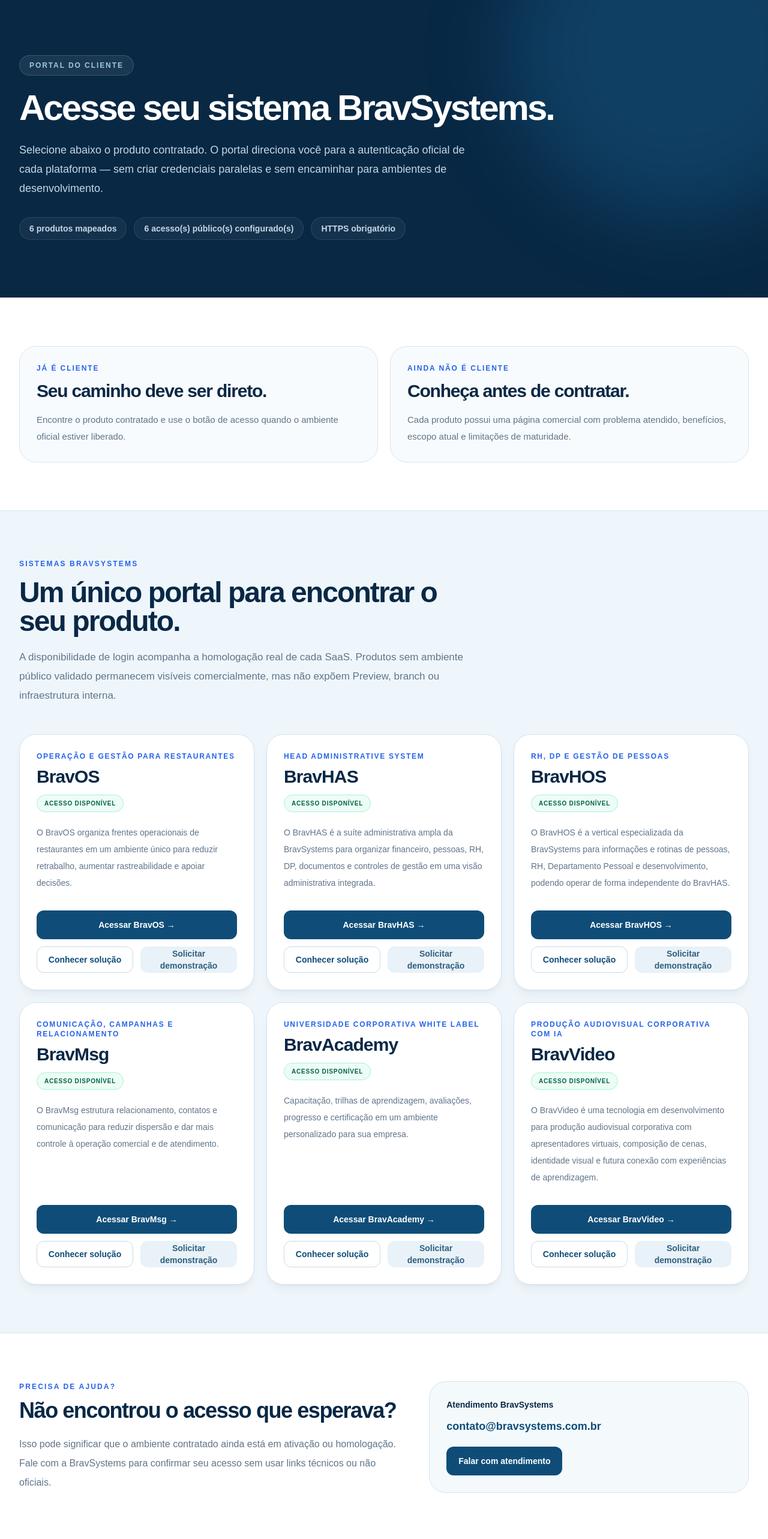
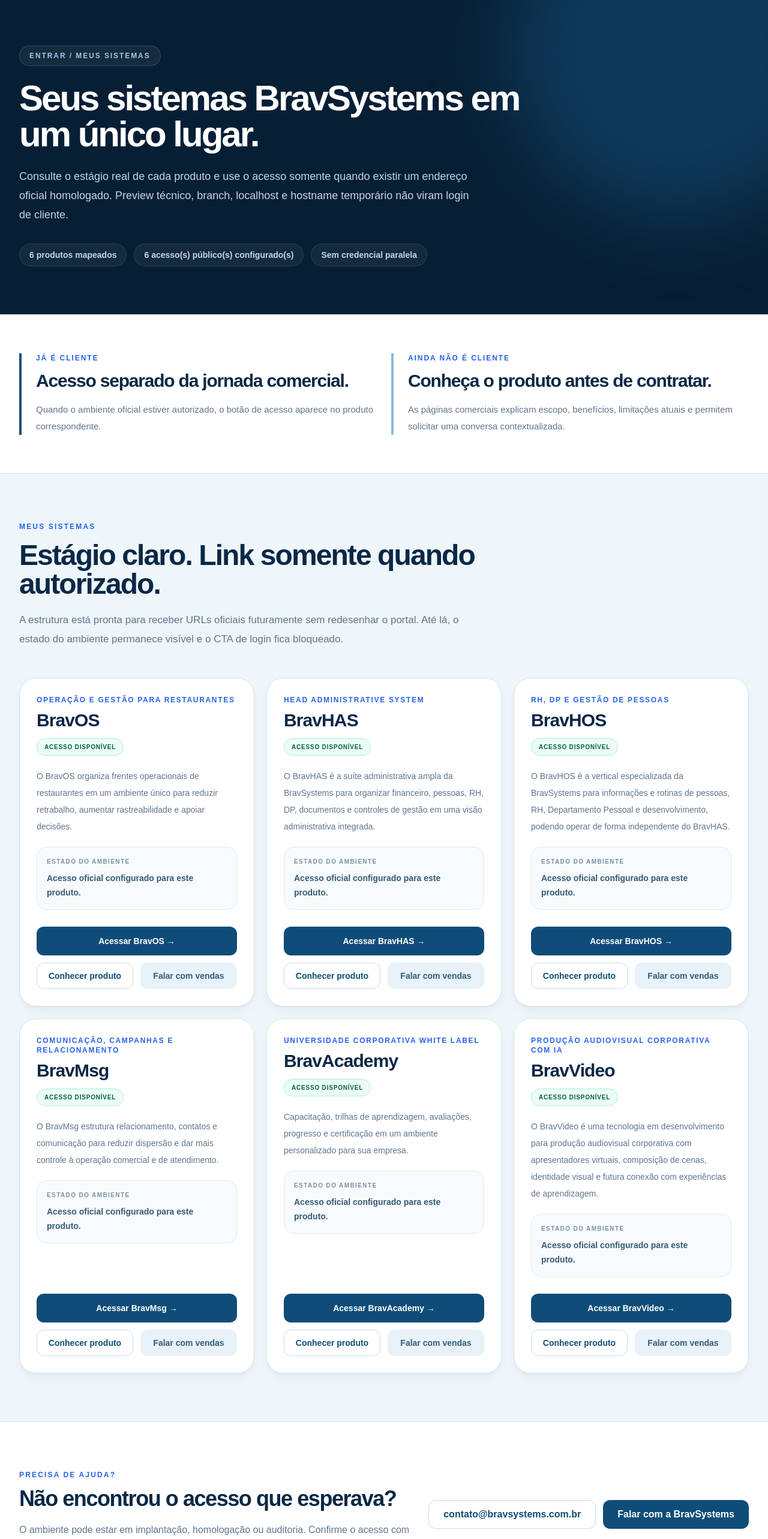
Before and after one commit to Binho35/bravsystems, a Next.js app: page /acessar in a window 1280 px wide. Shown: the part 80-2646 px from the top of the page at 60% size. Built offline with nearby package versions, Linux system fonts and the light colour scheme; no server answers.

Commit message:
feat: unifica Meus Sistemas na Central de Acesso

```diff
--- a/app/acessar/page.tsx
+++ b/app/acessar/page.tsx
@@ -5,14 +5,14 @@ import { SiteHeader } from "@/components/SiteHeader";
 import { productAccessCatalog, type ProductAccessStatus } from "@/lib/product-access";
 
 export const metadata: Metadata = {
-  title: "Central de Acesso aos Sistemas",
-  description: "Acesse o sistema BravSystems contratado ou consulte a disponibilidade das plataformas do ecossistema BravSystems.",
+  title: "Meus Sistemas",
+  description: "Portal oficial para localizar os produtos BravSystems e acessar somente ambientes oficialmente homologados.",
   alternates: { canonical: "/acessar" },
   openGraph: {
     type: "website",
     url: "https://bravsystems.com.br/acessar",
-    title: "Central de Acesso | BravSystems",
-    description: "Selecione o produto contratado para acessar sua plataforma BravSystems.",
+    title: "Meus Sistemas | BravSystems",
+    description: "Encontre seu produto BravSystems e acesse somente ambientes oficialmente autorizados.",
   },
 };
 
@@ -27,53 +27,51 @@ export default function AccessPage() {
   const availableCount = productAccessCatalog.filter((product) => product.loginHref).length;
 
   return (
-    <main className="min-h-screen overflow-x-hidden bg-[#f4f8fb] text-[#092846]">
+    <main className="min-h-screen overflow-x-hidden bg-[#f5f9fc] text-[#092846]">
       <SiteHeader />
 
-      <section className="relative overflow-hidden border-b border-[#d8e6ef] bg-[#082844] text-white">
+      <section className="relative overflow-hidden border-b border-[#d8e6ef] bg-[#071f35] text-white">
         <div className="pointer-events-none absolute -right-32 -top-48 h-[560px] w-[560px] rounded-full bg-[#1d6c9e]/35 blur-3xl" aria-hidden="true" />
-        <div className="relative mx-auto max-w-[1280px] px-6 py-20 sm:py-24 lg:px-8">
-          <div className="inline-flex rounded-full border border-white/15 bg-white/8 px-4 py-2 text-xs font-extrabold uppercase tracking-[.16em] text-[#9fc8e2]">
-            Portal do cliente
+        <div className="relative mx-auto max-w-[1280px] px-5 py-16 sm:px-8 sm:py-20">
+          <div className="inline-flex rounded-full border border-white/15 bg-white/[.06] px-4 py-2 text-xs font-extrabold uppercase tracking-[.16em] text-[#9fc8e2]">
+            Entrar / Meus Sistemas
           </div>
-          <h1 className="mt-6 max-w-4xl text-5xl font-bold tracking-[-.05em] sm:text-6xl">Acesse seu sistema BravSystems.</h1>
-          <p className="mt-6 max-w-3xl text-[18px] leading-8 text-[#c3d7e5]">Selecione abaixo o produto contratado. O portal direciona você para a autenticação oficial de cada plataforma — sem criar credenciais paralelas e sem encaminhar para ambientes de desenvolvimento.</p>
+          <h1 className="mt-6 max-w-4xl text-5xl font-bold tracking-[-.05em] sm:text-6xl">Seus sistemas BravSystems em um único lugar.</h1>
+          <p className="mt-6 max-w-3xl text-[18px] leading-8 text-[#c3d7e5]">Consulte o estágio real de cada produto e use o acesso somente quando existir um endereço oficial homologado. Preview técnico, branch, localhost e hostname temporário não viram login de cliente.</p>
           <div className="mt-8 flex flex-wrap gap-3 text-sm font-semibold text-[#c3d7e5]">
             <span className="rounded-full border border-white/10 bg-white/5 px-4 py-2">{productAccessCatalog.length} produtos mapeados</span>
             <span className="rounded-full border border-white/10 bg-white/5 px-4 py-2">{availableCount} acesso(s) público(s) configurado(s)</span>
-            <span className="rounded-full border border-white/10 bg-white/5 px-4 py-2">HTTPS obrigatório</span>
+            <span className="rounded-full border border-white/10 bg-white/5 px-4 py-2">Sem credencial paralela</span>
           </div>
         </div>
       </section>
 
-      <section className="bg-white py-16 sm:py-20">
-        <div className="mx-auto max-w-[1280px] px-6 lg:px-8">
-          <div className="grid gap-5 md:grid-cols-2">
-            <article className="rounded-[28px] border border-[#d7e5ed] bg-[#f8fbfd] p-7">
-              <div className="text-xs font-extrabold uppercase tracking-[.16em] text-[#2563eb]">Já é cliente</div>
-              <h2 className="mt-3 text-3xl font-bold tracking-[-.04em]">Seu caminho deve ser direto.</h2>
-              <p className="mt-4 text-[15px] leading-7 text-[#60758a]">Encontre o produto contratado e use o botão de acesso quando o ambiente oficial estiver liberado.</p>
-            </article>
-            <article className="rounded-[28px] border border-[#d7e5ed] bg-[#f8fbfd] p-7">
-              <div className="text-xs font-extrabold uppercase tracking-[.16em] text-[#2563eb]">Ainda não é cliente</div>
-              <h2 className="mt-3 text-3xl font-bold tracking-[-.04em]">Conheça antes de contratar.</h2>
-              <p className="mt-4 text-[15px] leading-7 text-[#60758a]">Cada produto possui uma página comercial com problema atendido, benefícios, escopo atual e limitações de maturidade.</p>
-            </article>
-          </div>
+      <section className="bg-white py-14 sm:py-16">
+        <div className="mx-auto grid max-w-[1280px] gap-6 px-5 sm:px-8 md:grid-cols-2">
+          <article className="border-l-4 border-[#0f4d78] pl-6">
+            <div className="text-xs font-extrabold uppercase tracking-[.16em] text-[#2563eb]">Já é cliente</div>
+            <h2 className="mt-3 text-3xl font-bold tracking-[-.04em]">Acesso separado da jornada comercial.</h2>
+            <p className="mt-4 text-[15px] leading-7 text-[#60758a]">Quando o ambiente oficial estiver autorizado, o botão de acesso aparece no produto correspondente.</p>
+          </article>
+          <article className="border-l-4 border-[#8abbd8] pl-6">
+            <div className="text-xs font-extrabold uppercase tracking-[.16em] text-[#2563eb]">Ainda não é cliente</div>
+            <h2 className="mt-3 text-3xl font-bold tracking-[-.04em]">Conheça o produto antes de contratar.</h2>
+            <p className="mt-4 text-[15px] leading-7 text-[#60758a]">As páginas comerciais explicam escopo, benefícios, limitações atuais e permitem solicitar uma conversa contextualizada.</p>
+          </article>
         </div>
       </section>
 
-      <section className="border-y border-[#d8e6ef] bg-[#eef6fb] py-18 sm:py-20">
-        <div className="mx-auto max-w-[1280px] px-6 lg:px-8">
+      <section id="sistemas" className="border-y border-[#d8e6ef] bg-[#eef6fb] py-18 sm:py-20">
+        <div className="mx-auto max-w-[1280px] px-5 sm:px-8">
           <div className="max-w-3xl">
-            <div className="text-xs font-extrabold uppercase tracking-[.18em] text-[#2563eb]">Sistemas BravSystems</div>
-            <h2 className="mt-4 text-4xl font-bold tracking-[-.04em] sm:text-5xl">Um único portal para encontrar o seu produto.</h2>
-            <p className="mt-5 text-[17px] leading-8 text-[#60758a]">A disponibilidade de login acompanha a homologação real de cada SaaS. Produtos sem ambiente público validado permanecem visíveis comercialmente, mas não expõem Preview, branch ou infraestrutura interna.</p>
+            <div className="text-xs font-extrabold uppercase tracking-[.18em] text-[#2563eb]">Meus Sistemas</div>
+            <h2 className="mt-4 text-4xl font-bold tracking-[-.04em] sm:text-5xl">Estágio claro. Link somente quando autorizado.</h2>
+            <p className="mt-5 text-[17px] leading-8 text-[#60758a]">A estrutura está pronta para receber URLs oficiais futuramente sem redesenhar o portal. Até lá, o estado do ambiente permanece visível e o CTA de login fica bloqueado.</p>
           </div>
 
-          <div className="mt-12 grid gap-5 md:grid-cols-2 xl:grid-cols-3">
+          <div className="mt-12 grid gap-5 md:grid-cols-2 xl:grid-cols-3" data-access-grid>
             {productAccessCatalog.map((product) => (
-              <article key={product.slug} className="flex min-h-[360px] flex-col rounded-[28px] border border-[#d3e2eb] bg-white p-7 shadow-lg shadow-[#0b2947]/5">
+              <article key={product.slug} className="flex min-h-[370px] flex-col rounded-[28px] border border-[#d3e2eb] bg-white p-6 shadow-lg shadow-[#0b2947]/5 transition hover:-translate-y-1 hover:shadow-xl hover:shadow-[#0b2947]/8 sm:p-7">
                 <div className="flex flex-wrap items-start justify-between gap-3">
                   <div>
                     <div className="text-xs font-extrabold uppercase tracking-[.14em] text-[#2563eb]">{product.category}</div>
@@ -83,23 +81,27 @@ export default function AccessPage() {
                 </div>
 
                 <p className="mt-5 text-sm leading-7 text-[#60758a]">{product.description}</p>
+                <div className="mt-5 rounded-2xl border border-[#e0e9ef] bg-[#f8fbfd] p-4">
+                  <div className="text-[10px] font-extrabold uppercase tracking-[.14em] text-[#7990a2]">Estado do ambiente</div>
+                  <p className="mt-2 text-sm font-semibold leading-6 text-[#365a73]">{product.environmentNote}</p>
+                </div>
 
-                <div className="mt-auto grid gap-3 pt-8">
+                <div className="mt-auto grid gap-3 pt-7">
                   {product.loginHref ? (
                     <a href={product.loginHref} className="inline-flex min-h-12 items-center justify-center rounded-xl bg-[#0f4d78] px-5 text-sm font-extrabold text-white transition hover:bg-[#092846]" rel="noopener noreferrer">
                       Acessar {product.name} →
                     </a>
                   ) : (
                     <div className="rounded-xl border border-dashed border-[#c8d9e4] bg-[#f8fbfd] px-5 py-3 text-center text-sm font-bold text-[#6b8092]" aria-label={`${product.name} ainda não possui acesso público homologado`}>
-                      Acesso público ainda não liberado
+                      ACESSO EM IMPLANTAÇÃO
                     </div>
                   )}
                   <div className="grid grid-cols-2 gap-3">
                     <Link href={product.commercialHref} className="inline-flex min-h-11 items-center justify-center rounded-xl border border-[#c9dbe7] bg-white px-4 text-center text-sm font-bold text-[#0f4d78] hover:border-[#0f4d78]">
-                      Conhecer solução
+                      Conhecer produto
                     </Link>
                     <Link href={`/${product.slug}#contato`} className="inline-flex min-h-11 items-center justify-center rounded-xl bg-[#e8f2f8] px-4 text-center text-sm font-bold text-[#315d7e] hover:bg-[#dcebf5]">
-                      Solicitar demonstração
+                      Falar com vendas
                     </Link>
                   </div>
                 </div>
@@ -110,16 +112,15 @@ export default function AccessPage() {
       </section>
 
       <section className="bg-white py-16 sm:py-20">
-        <div className="mx-auto grid max-w-[1280px] gap-8 px-6 lg:grid-cols-[1.1fr_.9fr] lg:items-center lg:px-8">
+        <div className="mx-auto flex max-w-[1280px] flex-col gap-7 px-5 sm:px-8 lg:flex-row lg:items-center lg:justify-between">
           <div>
             <div className="text-xs font-extrabold uppercase tracking-[.18em] text-[#2563eb]">Precisa de ajuda?</div>
-            <h2 className="mt-3 text-4xl font-bold tracking-[-.04em]">Não encontrou o acesso que esperava?</h2>
-            <p className="mt-5 max-w-2xl text-[16px] leading-8 text-[#60758a]">Isso pode significar que o ambiente contratado ainda está em ativação ou homologação. Fale com a BravSystems para confirmar seu acesso sem usar links técnicos ou não oficiais.</p>
+            <h2 className="mt-3 text-3xl font-bold tracking-[-.04em] sm:text-4xl">Não encontrou o acesso que esperava?</h2>
+            <p className="mt-4 max-w-2xl text-[16px] leading-8 text-[#60758a]">O ambiente pode estar em implantação, homologação ou auditoria. Confirme o acesso com a BravSystems em vez de utilizar endereços técnicos ou não oficiais.</p>
           </div>
-          <div className="rounded-[28px] border border-[#d4e3ec] bg-[#f4f9fc] p-7">
-            <div className="text-sm font-bold text-[#092846]">Atendimento BravSystems</div>
-            <a href="mailto:contato@bravsystems.com.br" className="mt-3 block text-lg font-extrabold text-[#0f4d78]">contato@bravsystems.com.br</a>
-            <Link href="/#contato" className="mt-5 inline-flex min-h-12 items-center justify-center rounded-xl bg-[#0f4d78] px-5 text-sm font-extrabold text-white">Falar com atendimento</Link>
+          <div className="flex shrink-0 flex-col gap-3 sm:flex-row">
+            <a href="mailto:contato@bravsystems.com.br" className="inline-flex min-h-12 items-center justify-center rounded-xl border border-[#c8dbe7] bg-white px-6 font-bold text-[#0f4d78]">contato@bravsystems.com.br</a>
+            <Link href="/#contato" className="inline-flex min-h-12 items-center justify-center rounded-xl bg-[#0f4d78] px-6 font-extrabold text-white">Falar com a BravSystems</Link>
           </div>
         </div>
       </section>
```
